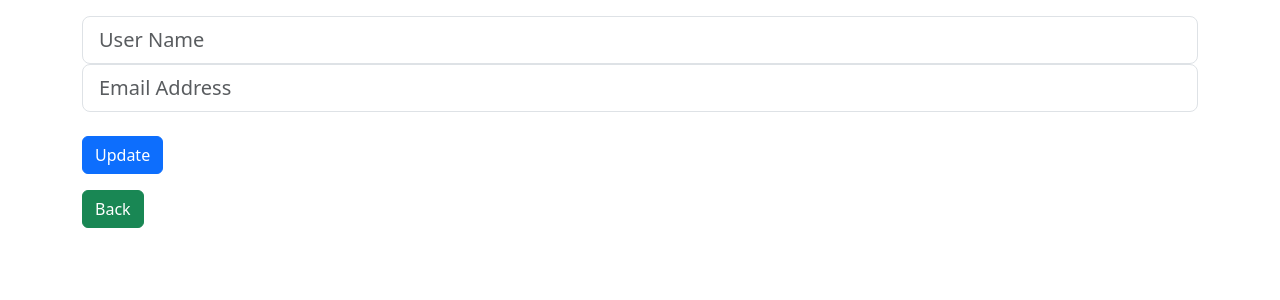
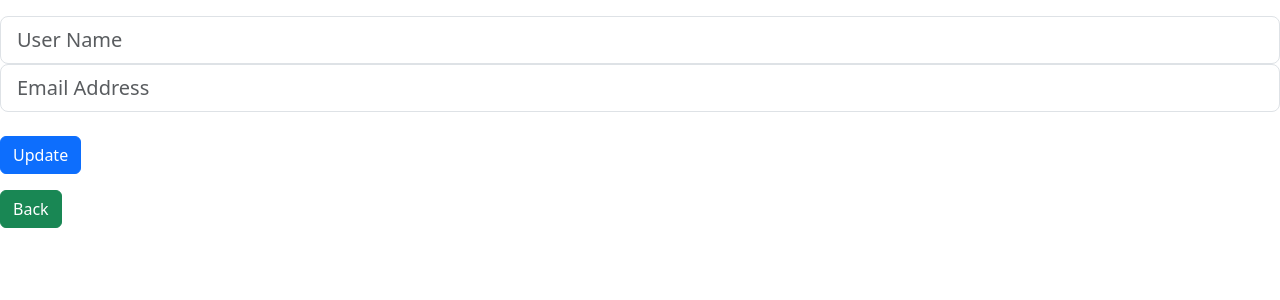
Before and after one commit to hezron99/API_CRUD_OPERATION-USING-FLASK-JAVASCRIPT, a Flask app: page /update/1 in a window 1280 px wide. Shown: the top 300 px of the page. Run offline with Flask 3, Linux system fonts and the light colour scheme; data comes from the database, SQL or seed files in the repository.

Commit message:
Update update.html

```diff
--- a/web_App/templates/update.html
+++ b/web_App/templates/update.html
@@ -1,7 +1,7 @@
 {% extends 'base.html' %}
 {% block title %} Update form {% endblock %}
 {% block content %}
-<div class="container">
+
 <p id="message_updt"></p>
 <form id="form_update" action=`/update/${id}` method="POST">
     <div class="mb3">
```
Also changed, not shown: other parts of web_App/templates/update.html (+1 -2 lines). Lines whose indentation alone changed are shown as unchanged.
